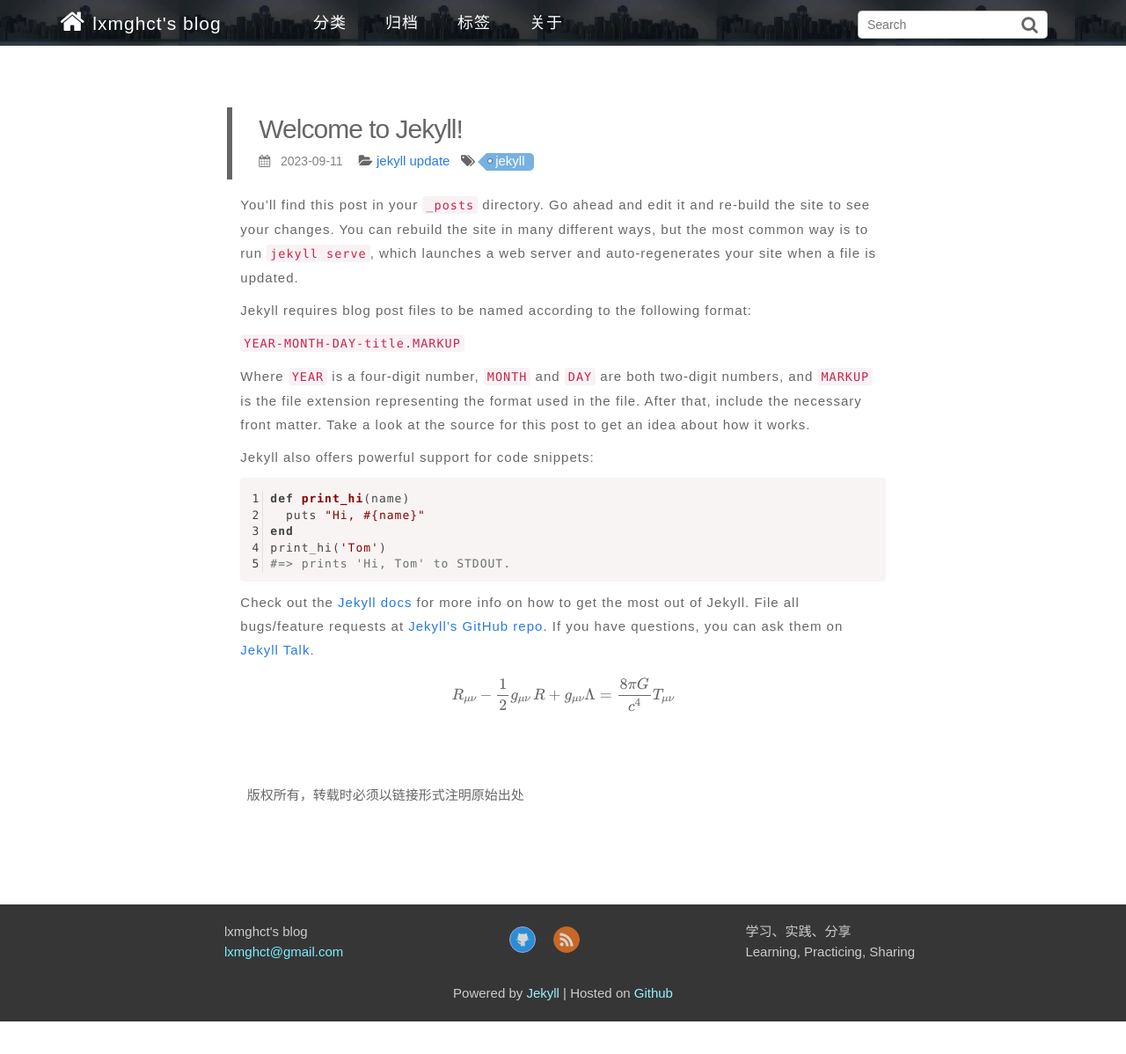
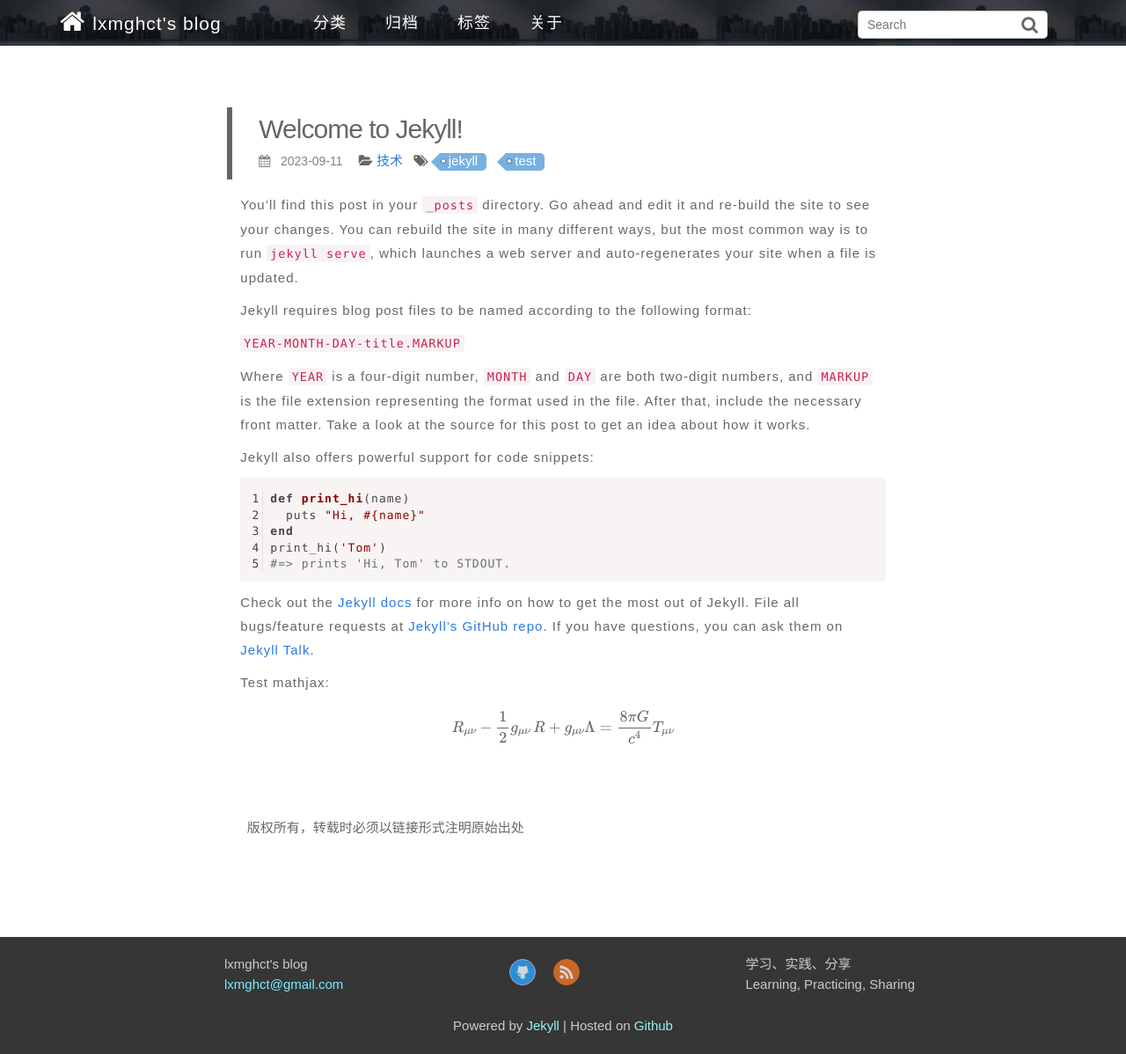
Before and after one commit to lxmghct/lxmghct.github.io, a Jekyll site: the page built from _posts/2023/09/2023-09-11-welcome-to-jekyll.markdown, in a window 1280 px wide. Shown: the whole page at 88% size. Built offline with Jekyll 4.4.1, drawn with Linux system fonts in a browser that asks for light colours; formulas are drawn with MathJax 3; before the commit the page ends 1161 px from its top, so only the background shows below that.

Commit message:
Update welcome to jekyll

```diff
--- a/_posts/2023-09-11-welcome-to-jekyll.markdown
+++ b/_posts/2023/09/2023-09-11-welcome-to-jekyll.markdown
@@ -2,8 +2,8 @@
 layout: post
 title:  "Welcome to Jekyll!"
 date:   2023-09-11 15:05:05 +0800
-categories: jekyll update
-tags: jekyll
+categories: 技术
+tags: jekyll test
 ---
 You’ll find this post in your `_posts` directory. Go ahead and edit it and re-build the site to see your changes. You can rebuild the site in many different ways, but the most common way is to run `jekyll serve`, which launches a web server and auto-regenerates your site when a file is updated.
 
@@ -29,6 +29,8 @@ Check out the [Jekyll docs][jekyll-docs] for more info on how to get the most ou
 [jekyll-gh]:   https://github.com/jekyll/jekyll
 [jekyll-talk]: https://talk.jekyllrb.com/
 
+Test mathjax:
+
 $$
 R_{\mu \nu} - {1 \over 2}g_{\mu \nu}\,R + g_{\mu \nu} \Lambda
 = {8 \pi G \over c^4} T_{\mu \nu}
```
